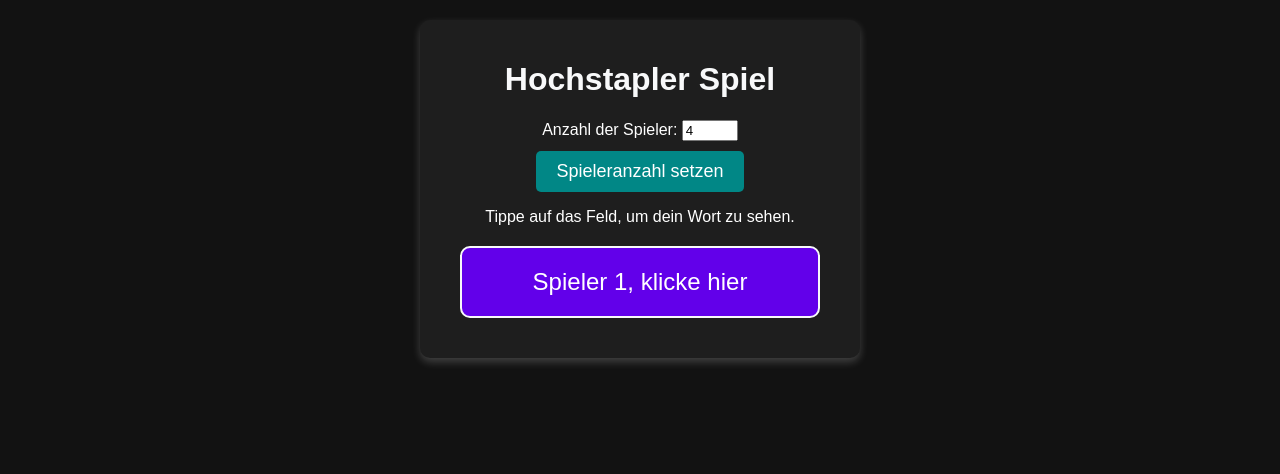
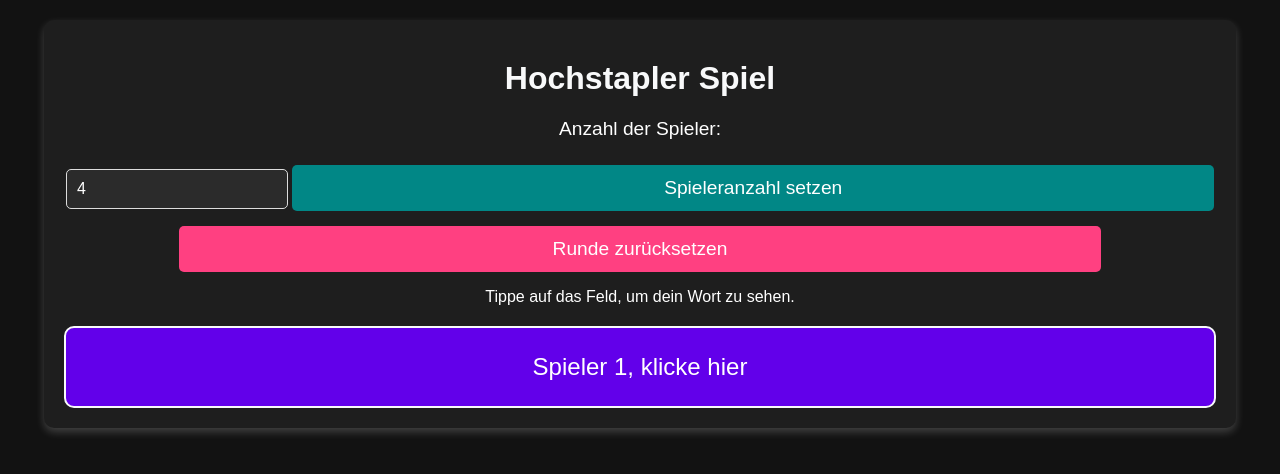
Before and after one commit to VanjaVisekruna/Game, a plain HTML site: page index.html in a window 1280 px wide. Both pictures are taken after a click on the button "Spiel starten". Drawn offline with Linux system fonts and the light colour scheme.

Commit message:
Update index.html

```diff
--- a/index.html
+++ b/index.html
@@ -5,17 +5,108 @@
     <meta name="viewport" content="width=device-width, initial-scale=1.0">
     <title>Hochstapler Spiel</title>
     <style>
-        body { font-family: Arial, sans-serif; text-align: center; margin: 20px; background-color: #121212; color: #ffffff; }
-        h1 { color: #f8f9fa; }
-        #container { max-width: 400px; margin: auto; padding: 20px; background: #1e1e1e; border-radius: 10px; box-shadow: 0 4px 8px rgba(255, 255, 255, 0.2); }
-        #wordBox { font-size: 24px; margin: 20px; padding: 20px; border: 2px solid #f8f9fa; border-radius: 10px; background-color: #6200ea; cursor: pointer; color: white; transition: background 0.3s; }
-        #wordBox:hover { background-color: #3700b3; }
-        button { padding: 10px 20px; font-size: 18px; cursor: pointer; border: none; border-radius: 5px; transition: background 0.3s; }
-        #startButton { background-color: #03dac6; color: #000; }
-        #playerCountButton { background-color: #018786; color: #fff; margin-top: 10px; }
-        #startButton:hover { background-color: #018786; }
-        #playerCountButton:hover { background-color: #005f56; }
-        .hidden { display: none; }
+        body {
+            font-family: Arial, sans-serif;
+            text-align: center;
+            margin: 0;
+            background-color: #121212;
+            color: #ffffff;
+        }
+        h1 {
+            color: #f8f9fa;
+            font-size: 2rem;
+            margin-top: 20px;
+        }
+        #container {
+            max-width: 90%;
+            margin: 20px auto;
+            padding: 20px;
+            background: #1e1e1e;
+            border-radius: 10px;
+            box-shadow: 0 4px 8px rgba(255, 255, 255, 0.2);
+        }
+        label {
+            font-size: 1.2rem;
+            margin-bottom: 10px;
+            display: block;
+        }
+        input[type="number"] {
+            padding: 10px;
+            font-size: 1rem;
+            margin-top: 10px;
+            width: 80%;
+            max-width: 200px;
+            border-radius: 5px;
+            border: 1px solid #ddd;
+            background-color: #2b2b2b;
+            color: white;
+        }
+        button {
+            padding: 12px 20px;
+            font-size: 1.2rem;
+            cursor: pointer;
+            border: none;
+            border-radius: 5px;
+            transition: background 0.3s;
+            width: 80%;
+            margin-top: 15px;
+        }
+        #startButton {
+            background-color: #03dac6;
+            color: #000;
+        }
+        #resetButton {
+            background-color: #ff4081;
+            color: #fff;
+        }
+        #playerCountButton {
+            background-color: #018786;
+            color: #fff;
+        }
+        button:hover {
+            background-color: #018786;
+        }
+        #wordBox {
+            font-size: 1.5rem;
+            margin-top: 20px;
+            padding: 25px;
+            border: 2px solid #f8f9fa;
+            border-radius: 10px;
+            background-color: #6200ea;
+            cursor: pointer;
+            color: white;
+            transition: background 0.3s;
+        }
+        #wordBox:hover {
+            background-color: #3700b3;
+        }
+        .hidden {
+            display: none;
+        }
+        /* Responsive Anpassungen */
+        @media (max-width: 600px) {
+            h1 {
+                font-size: 1.6rem;
+            }
+            #container {
+                padding: 15px;
+            }
+            label {
+                font-size: 1rem;
+            }
+            input[type="number"] {
+                font-size: 1rem;
+                width: 80%;
+            }
+            button {
+                font-size: 1.2rem;
+                padding: 12px;
+            }
+            #wordBox {
+                font-size: 1.2rem;
+                padding: 20px;
+            }
+        }
     </style>
 </head>
 <body>
@@ -25,6 +116,7 @@
         <input type="number" id="playerCount" min="3" max="10" value="4">
         <button id="playerCountButton">Spieleranzahl setzen</button>
         <button id="startButton">Spiel starten</button>
+        <button id="resetButton" class="hidden">Runde zurücksetzen</button>
         <div id="game" class="hidden">
             <p>Tippe auf das Feld, um dein Wort zu sehen.</p>
             <div id="wordBox">Klicken zum Anzeigen</div>
@@ -36,36 +128,42 @@
             const words = [
                 "Apfel", "Banane", "Schokolade", "Kaffee", "Auto", "Haus", "Fahrrad", "Hund", "Katze", "Buch",
                 "Berlin", "Paris", "New York", "Tokio", "London", "Flughafen", "Bahnhof", "Restaurant", "Supermarkt", "Park",
-            "Ärztin", "Lehrer", "Feuerwehrmann", "Pilot", "Ingenieur", "Bäcker", "Schauspielerin", "Musiker", "Polizist", "Journalist",
-            "Strand", "Berg", "Wald", "Fluss", "See", "Wüste", "Insel", "Dschungel", "Eisberg", "Höhle",
-            "Eiffelturm", "Kolosseum", "Brandenburger Tor", "Pyramiden", "Great Wall", "Statue of Liberty", "Big Ben", "Mount Everest", "Niagarafälle", "Amazonas",
+                "Eiffelturm", "Kolosseum", "Brandenburger Tor", "Pyramiden", "Great Wall", "Big Ben", "Mount Everest", "Niagarafälle", "Amazonas", "Strand",
                 "Pizza", "Burger", "Sushi", "Pasta", "Salat", "Eis", "Schokolade", "Kuchen", "Steak", "Fisch",
                 "Superheld", "Detektiv", "Zauberer", "König", "Kapitän", "Alien", "Drache", "Pirat", "Ninja", "Roboter",
                 "Mathematik", "Geschichte", "Biologie", "Physik", "Chemie", "Kunst", "Musik", "Sport", "Geographie", "Philosophie",
                 "Laptop", "Smartphone", "Tablet", "Kamera", "Fernseher", "Drohne", "Auto", "Zug", "Flugzeug", "Raumschiff",
                 "Winter", "Frühling", "Sommer", "Herbst", "Schnee", "Regen", "Sonne", "Wolken", "Sturm", "Hurrikan",
-            "Elefant", "Tiger", "Löwe", "Giraffe", "Känguru", "Panda", "Adler", "Eule", "Delfin", "Wal"
+                "Elefant", "Tiger", "Löwe", "Giraffe", "Känguru", "Panda", "Adler", "Eule", "Delfin", "Wal",
+                "Sonnenblume", "Berg", "Wald", "Fluss", "See", "Insel", "Dschungel", "Eisberg", "Höhle", "Wüste",
+                "Laptop", "Tasse", "Stift", "Schirm", "Schuhe", "Handy", "Koffer", "Glas", "Fischernetz", "Teleskop",
+                "Sternenhimmel", "Raumschiff", "Tauchermaske", "Burg", "Schloss", "Schwert", "Pinsel", "Lichterkette", "Gitarre"
             ];
+
             let chosenWord = "";
             let isSpyIndex = -1;
             let playerCount = 4;
             let currentPlayer = 0;
             let revealed = false;
 
+            // Spieleranzahl setzen
             document.getElementById("playerCountButton").addEventListener("click", function() {
                 playerCount = parseInt(document.getElementById("playerCount").value);
                 alert("Spieleranzahl auf " + playerCount + " gesetzt!");
             });
 
+            // Spiel starten
             document.getElementById("startButton").addEventListener("click", function() {
                 chosenWord = words[Math.floor(Math.random() * words.length)];
                 isSpyIndex = Math.floor(Math.random() * playerCount);
                 currentPlayer = 0;
                 document.getElementById("game").classList.remove("hidden");
                 document.getElementById("startButton").style.display = "none";
+                document.getElementById("resetButton").classList.remove("hidden");
                 document.getElementById("wordBox").textContent = "Spieler " + (currentPlayer + 1) + ", klicke hier";
             });
 
+            // Wort anzeigen
             document.getElementById("wordBox").addEventListener("click", function() {
                 if (!revealed) {
                     this.textContent = currentPlayer === isSpyIndex ? "???" : chosenWord;
@@ -81,6 +179,14 @@
                     revealed = false;
                 }
             });
+
+            // Runde zurücksetzen
+            document.getElementById("resetButton").addEventListener("click", function() {
+                document.getElementById("startButton").style.display = "inline-block";
+                document.getElementById("resetButton").classList.add("hidden");
+                document.getElementById("game").classList.add("hidden");
+                document.getElementById("wordBox").textContent = "Klicken zum Anzeigen";
+            });
         });
     </script>
 </body>
```
Lines whose indentation alone changed are shown as unchanged.
